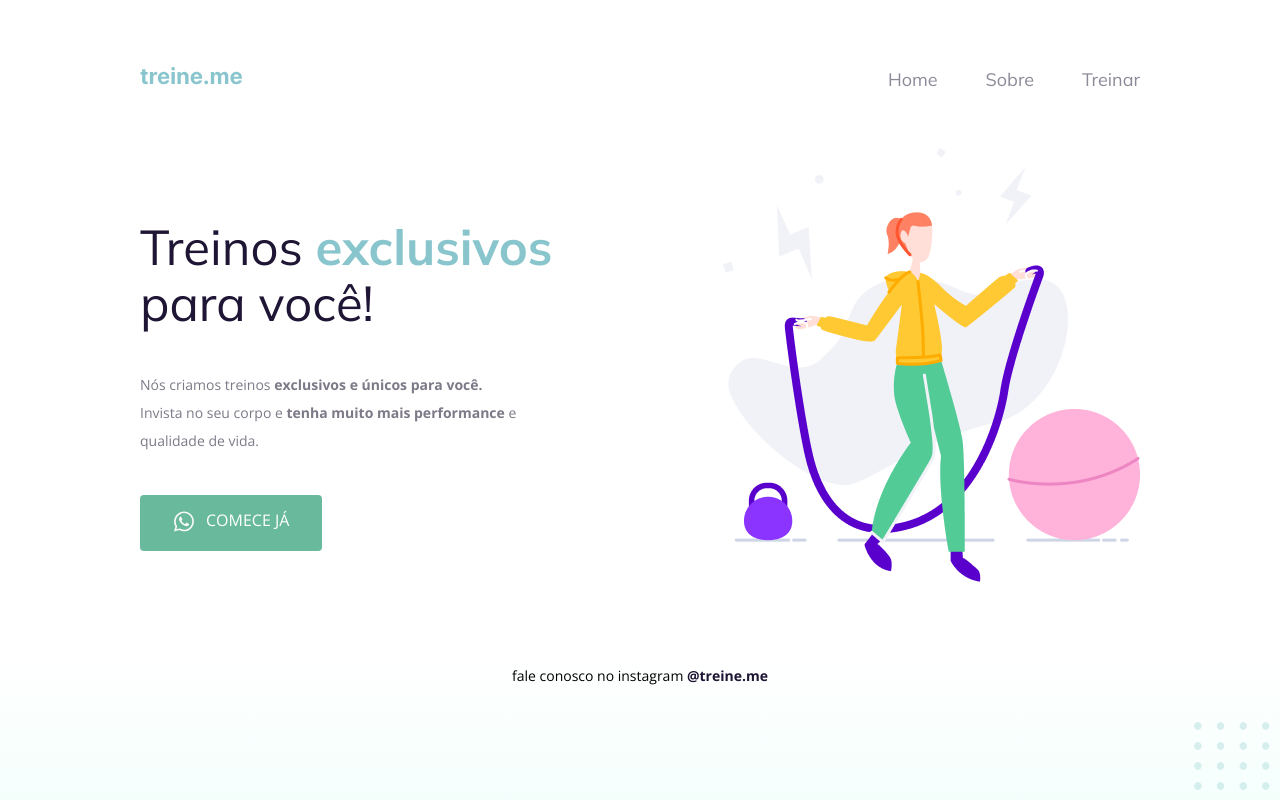
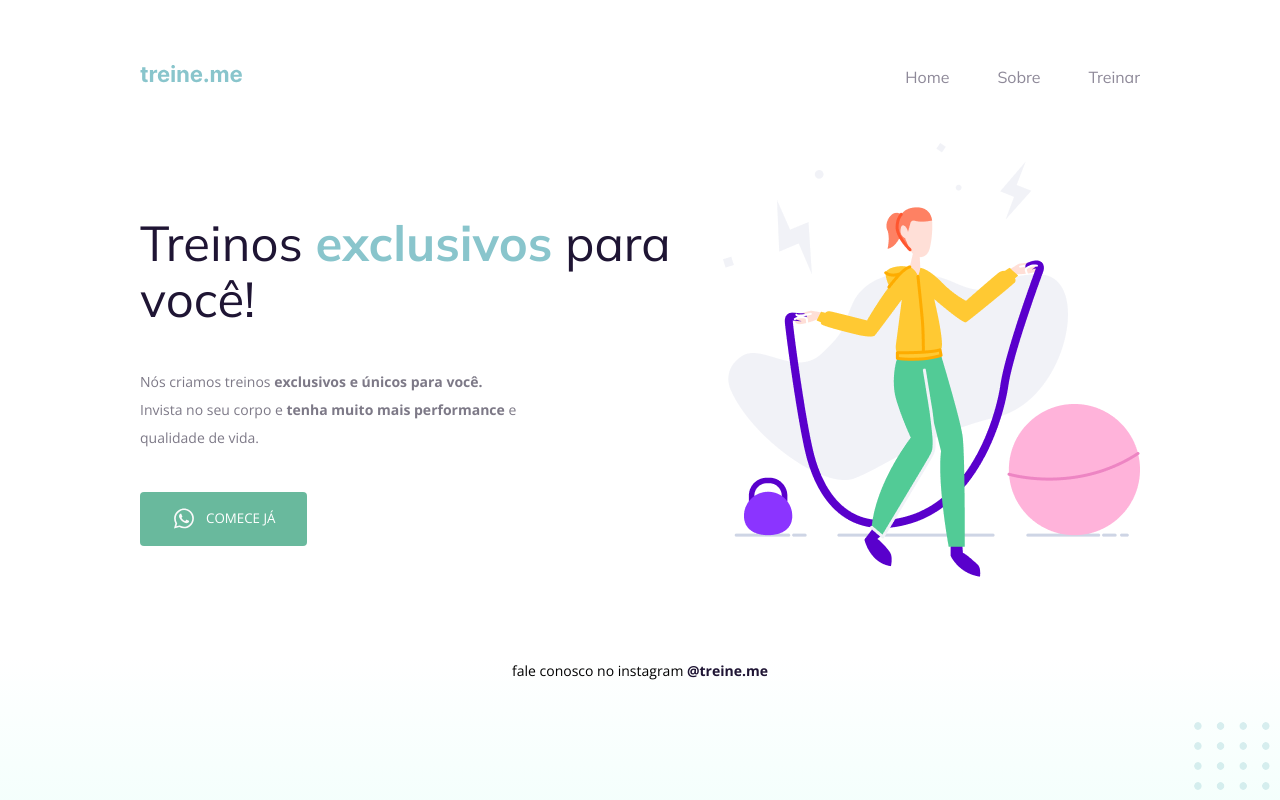
Before and after one commit to Maria-Eduarda-Rodrigues-Schwinn/Projeto-02, a plain HTML site: page index.html in a window 1280 px wide. Drawn offline with nearby package versions, Linux system fonts and the light colour scheme.

Commit message:
Update style.css

```diff
--- a/style.css
+++ b/style.css
@@ -1,18 +1,11 @@
 body {
     margin: 0;
 
-    font-family: "Open Sans", sans-serif;
-    line-height: 28px;
+    font-family: 'Open Sans', sans-serif;
 
     background: linear-gradient(180deg, rgba(227, 255, 248, 0) 82.08%, rgba(227, 255, 248, 0.38) 100%);
 
     min-height: 100vh;
-  }
-
-  main {
-    display: flex;
-    align-items: center;
-    justify-content: space-between;
   }
 
   .page {
@@ -37,78 +30,77 @@ body {
     padding: 0;
   }
 
+  /*text-decoration, tirar o risco em baixo do link*/
   a {
-    color: #1f1534;
     text-decoration: none;
+
+    color: #1F1534
   }
 
   ul li a {
-      opacity: 0.5;
+    opacity: 0.5;
   }
 
+  /*hover, quando tive o mouse em cima*/
   ul li a:hover {
     font-weight: bold;
     opacity: 1;
   }
 
   h1, ul {
-    font-family: "Mulish", sans-serif;
-    font-weight: 400;
-    font-size: 18px;
-    line-height: 23px;
-    color: #1F1534;
+    font-family: 'Mulish', sans-serif;
+  }
+
+  main {
+    display: flex;
+    align-items: center;
+    justify-content: space-between;
   }
 
   h1 {
     font-size: 49px;
     line-height: 56px;
-    color: #1f1534;
+    color: #1F1534;
 
     font-weight: normal;
-
-    width: 490px;
-
-    margin-bottom: 40px;
   }
 
   h1 span {
-    color: #89c5cc;
+    color: #89C5CC;
     font-weight: bold;
   }
 
   section p {
     font-size: 14px;
     line-height: 28px;
-    color: #7d7987;
+    color: #7D7987;
 
     margin: 40px 0;
   }
 
+  /*uppercase, caixa alta ou tudo maiúsculo
+  cursor pointer, mãozinha quando passa mouse em cima*/
   button {
     color: white;
-    font-family: "Open Sans", sans-serif;
+    text-transform: uppercase;
+    font-family: 'Open Sans', sans-serif;
 
     background: #69B99D;
     border: 0;
     padding: 14px 32px 15px;
 
     display: flex;
+    align-items: center;
+    justify-content: center;
     gap: 10px;
 
-    border-radius: 4px;
+    border-radius: 4PX;
 
     cursor: pointer;
-
-    font-weight: 400;
-    font-size: 16px;
-    line-height: 22px;
-
-    width: 182px;
-    height: 56px;
   }
 
   button:hover {
-      background: #4EA788;
+    background: #4ea788;
   }
 
   footer {
@@ -118,7 +110,6 @@ body {
     text-align: center;
 
     margin-top: 80px;
-    margin-bottom: 30px;
   }
 
   footer a {
```
